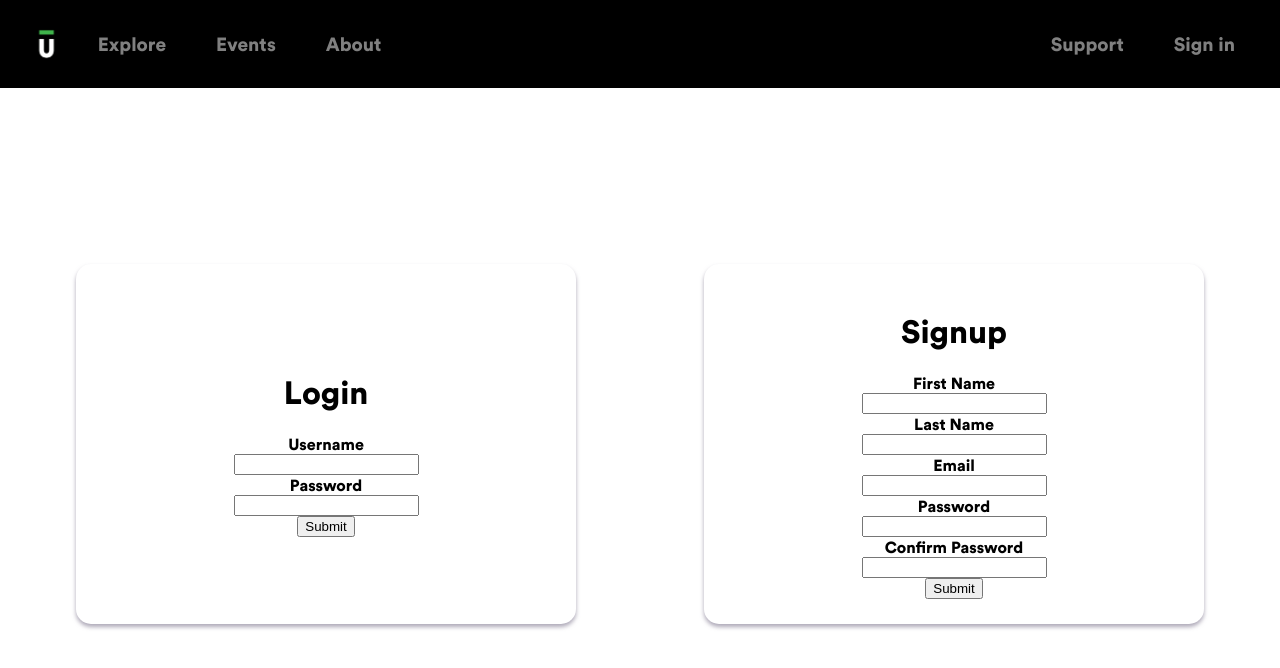
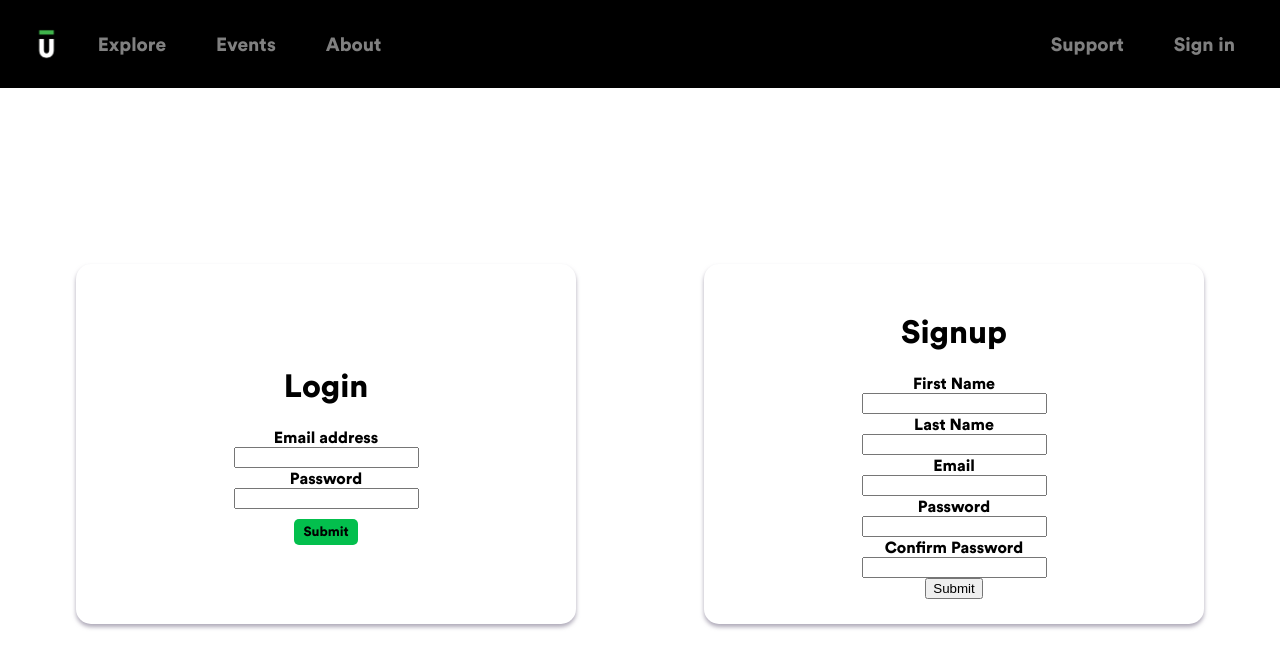
Before and after one commit to SparkDevTeams/underline-frontend, a Vue app: page /#/signin in a window 1280 px wide. Shown: the top 668 px of the page. Built offline with nearby package versions, Linux system fonts and the light colour scheme.

Commit message:
Added error message that display when incorrect input information is inputted. Changed styling of  error message and and submit button

```diff
--- a/src/components/Login.vue
+++ b/src/components/Login.vue
@@ -2,23 +2,28 @@
      <div id="login-component">
           <h1>Login</h1>
 
-          <label>Username</label>
-          <input v-model="username">
+          <label>Email address</label>
+          <input v-model="email" type = "email">
 
           <label>Password</label>
           <input v-model="password" type = "password">
 
+
           <button @click="login">Submit</button>
+
+          <span v-if="showErrorMessage"> Incorrect email or password</span>
      </div>
 </template>
 
 <script>
 import axios from "axios";
+import router from '../router';
 export default {
      data () {
           return {
-               username: "",
+               email: "",
                password: "",
+               showErrorMessage: false,
           }
      },
      methods: {
@@ -28,10 +33,14 @@ export default {
 
           login() {
                if (this.valid()) {
+                    this.showErrorMessage = false;
 
-                    var formData = {};
-                    formData.username = this.username;
-                    formData.password = this.password
+                    var formData = {
+                         identifier: {
+                              email: this.email
+                         },
+                         password: this.password
+                    };
 
                     axios({
                          method: "post",
@@ -39,8 +48,12 @@ export default {
                          data: formData,
                     })
                     .then((response) => {
+                         // route to user's profile
+                         router.push({ path: '/user/', params: { id: 'response.data.user_id' } });
                     })
                     .catch((error) => {
+                         // display error message
+                         this.showErrorMessage = true;
                     });
                }
           },
@@ -60,10 +73,31 @@ export default {
      height: min(500px,45vh);
      width: min(500px,45vw);
      border-radius: 15px;
-     padding: 15px;
+     padding: 20px;
      box-sizing: border-box;
      @extend .flex-column;
      margin: 5vw;
+
+     span{
+        @extend .flex-column;
+        border: 1px solid white;
+        background-color:rgba(255, 0, 0, 0.4);
+        margin-top: 10px;
+        width: 18vw;
+        height: 2vw;
+        padding: 20px;
+        box-sizing: border-box;
+     }
+
+     button {
+        @extend .button;
+        margin-top: 10px;
+        background: color(green);
+        width: 5vw;
+        height: 2vw;
+        border-radius: 5px;
+        font-family: $font;
+     }
 }
 
 </style>
```
